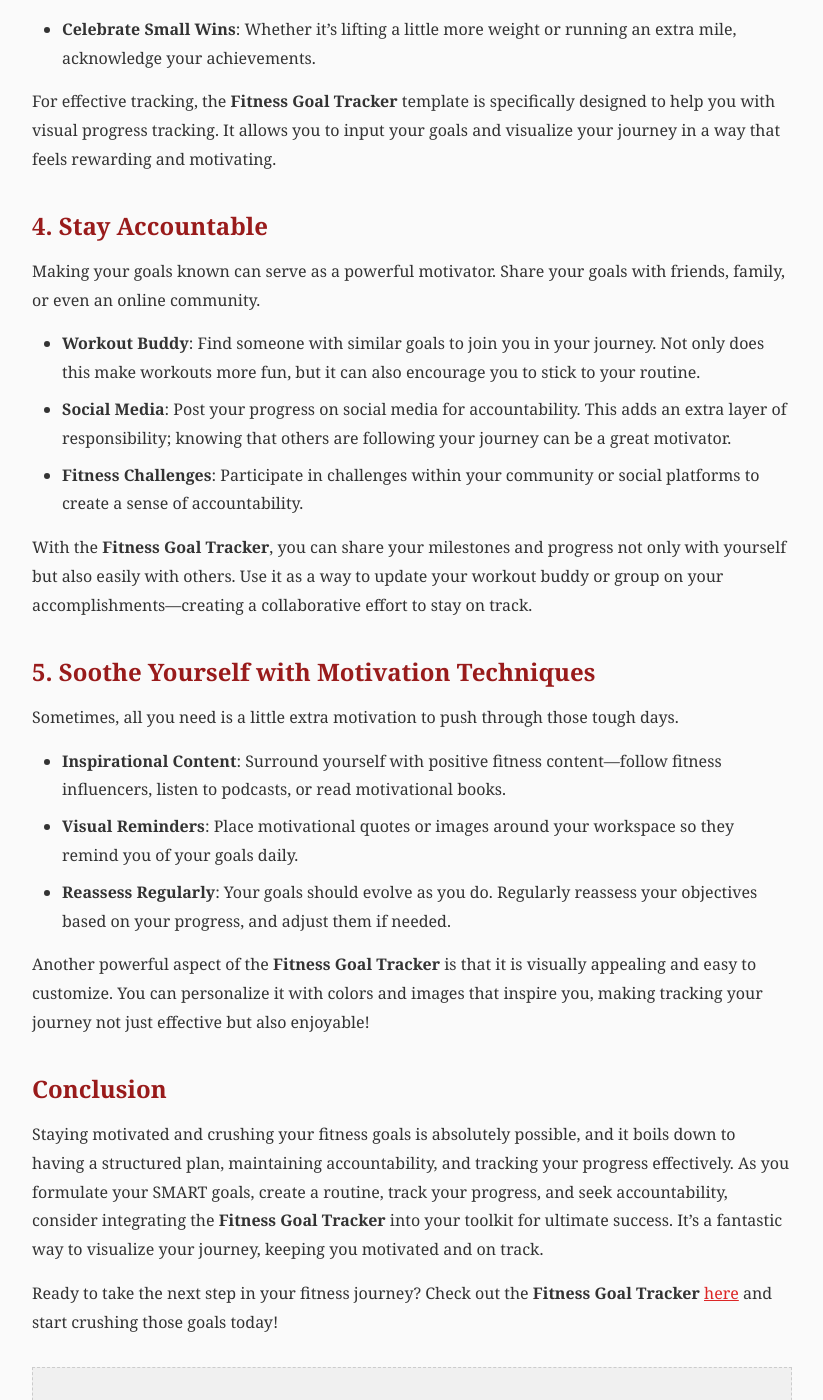
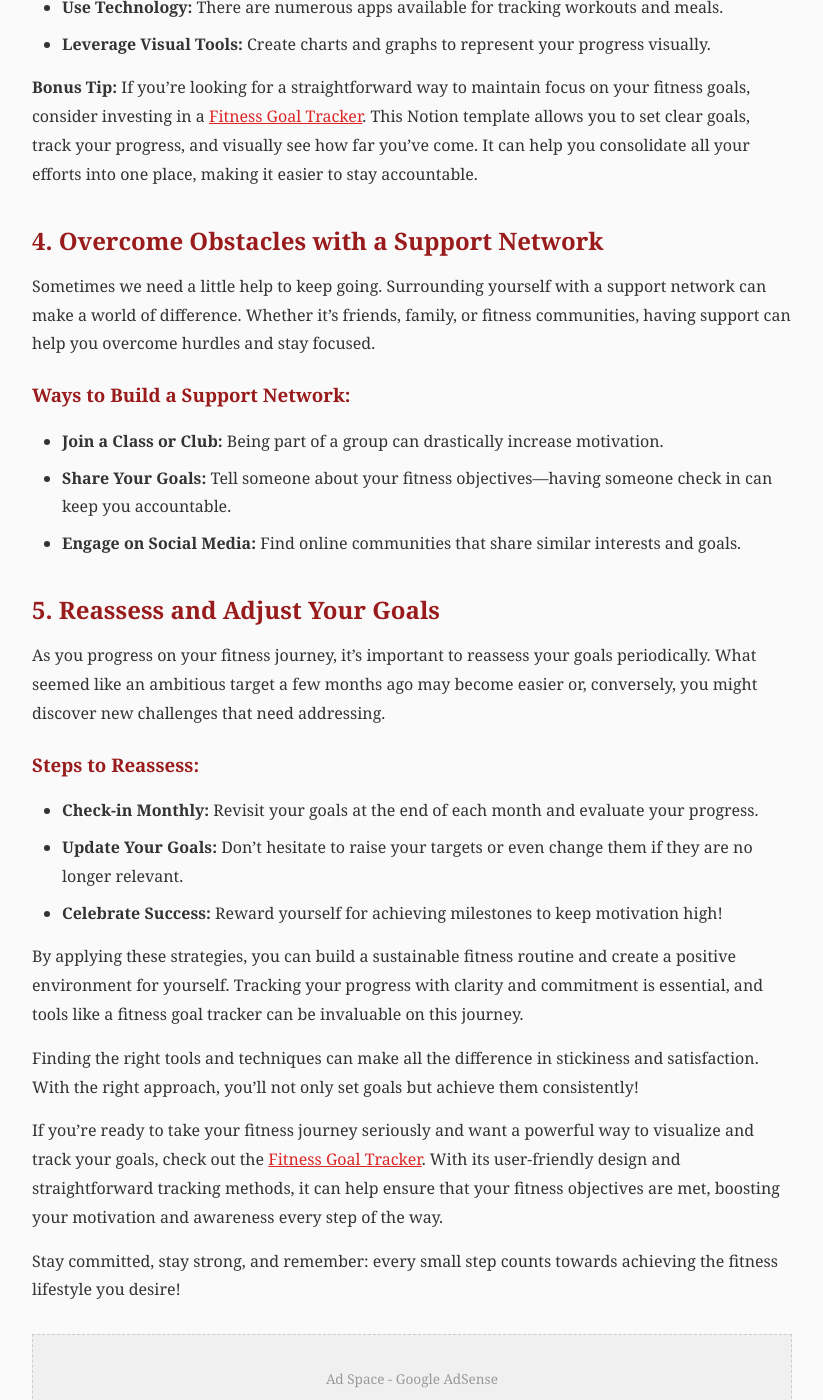
Before and after one commit to Kkumakkuma/FitnessDailyTips, a Jekyll site: the page built from _posts/2026-04-12-how-a-fitness-goal-tracker-can-transform-your-fitness-game.md, in a window 1280 px wide and 1400 px high, scrolled down 1843 px. Shown: the whole window, without its empty margins (228-1051 px from the left). Built offline with Jekyll 4.4.1, drawn with Linux system fonts in a browser that asks for light colours; comment, search, counter and statistics services are not loaded; some of the changed text lies outside the part shown.

Commit message:
Auto-publish new article 2026-04-12-2118

```diff
--- a/_posts/2026-04-12-how-a-fitness-goal-tracker-can-transform-your-fitness-game.md
+++ b/_posts/2026-04-12-how-a-fitness-goal-tracker-can-transform-your-fitness-game.md
@@ -1,69 +1,68 @@
 ---
 layout: post
 title: "How a Fitness Goal Tracker Can Transform Your Fitness Game"
-date: 2026-04-12 03:56:08 +0000
+date: 2026-04-12 21:18:32 +0000
 categories: [product-review]
 description: "Set and crush your fitness goals with visual progress tracking."
 ---
 
-# How to Stay Motivated and Crush Your Fitness Goals
+# How to Stay Focused on Your Fitness Goals: Tips for Success
 
-We’ve all been there—setting ambitious fitness goals at the beginning of the year, only to watch them fizzle out a few months later. Whether it’s getting into a consistent workout routine, eating healthier, or prepping for a marathon, about 60% of people tend to abandon their resolutions. But it doesn’t have to be that way! With the right strategies in place, you can stay motivated and actually achieve those fitness goals you set. In this post, I’ll share some practical tips to help you remain on course, while also introducing a fantastic tool that can make tracking your progress a breeze.
+Finding the motivation to achieve your fitness goals can often feel like an uphill battle. You might start with great enthusiasm, only to find that after a few weeks, your motivation dwindles, and your goals fade into the background. Many of us have experienced this frustrating cycle of setting ambitious fitness objectives and then struggling to stay on track.
 
-## 1. Set SMART Goals
+But what if there were better ways to organize, visualize, and enhance your commitment to your fitness journey? In this post, I’m sharing practical tips to help you not only set your fitness goals but also stick to them.
 
-The first step in crushing your fitness goals is setting SMART goals. This acronym stands for Specific, Measurable, Achievable, Relevant, and Time-bound.
+## 1. Define Clear and Achievable Goals
 
-- **Specific**: Instead of saying, "I want to get fit," specify what that looks like. For example, “I want to run 5 kilometers without stopping.”
-- **Measurable**: Use metrics to track progress. For example, “Lose 10 pounds in three months" is much easier to measure than simply aiming to "lose weight."
-- **Achievable**: While you should push yourself, your goals should also be realistic.
-- **Relevant**: Make sure your goals resonate with your lifestyle and aspirations.
-- **Time-bound**: Set deadlines to help with accountability.
+One of the biggest hurdles in fitness isn't just setting goals but ensuring those goals are specific, measurable, attainable, relevant, and time-bound (SMART). Instead of saying, "I want to get fit," make a declaration that’s specific, like, "I want to run a 5K in under 30 minutes by June."
 
-By framing your goals this way, you provide yourself with a structured path to success, making it easier to avoid the pitfalls of vague aspirations.
+### Tips for Defining Your Goals:
+- **Be Specific:** Define what “fit” means to you. Is it strength, endurance, flexibility, or a combination?
+- **Make it Measurable:** Include concrete metrics—weight lost, distance run, or reps completed.
+- **Set a Deadline:** Timelines create urgency and help you focus your efforts.
 
-## 2. Create a Routine
+## 2. Create a Consistent Routine
 
-Consistency is key when it comes to fitness. A well-structured routine can instill discipline, making it easier to form healthy habits.
+After you’ve set your goals, the next step is establishing a consistent routine. Consistency is key when it comes to fitness. A solid routine not only helps integrate workouts into your day but also builds long-term habits.
 
-- Dedicate specific days and times for workouts.
-- Mix different types of exercises—cardio, strength training, and flexibility—to keep boredom at bay.
-- Plan your meals ahead to avoid impulse eating.
+### Strategies for Building a Routine:
+- **Schedule Workouts:** Treat your exercise time like any other important appointment. Put it in your calendar.
+- **Find an Activity You Enjoy:** Whether it's yoga, lifting weights, or dancing, choose activities that you look forward to.
+- **Be Flexible but Committed:** Life gets busy, so be willing to adapt your schedule. If you miss a workout, don’t let it derail your entire week.
 
-You could keep track of your routine in a physical planner, but a more efficient way is to use a digital tool that lets you visualize your progress. This is where the **Fitness Goal Tracker** can come in handy. It allows you to easily map out your workouts and nutrition plans, giving you a clear visual of your journey. Check it out [here](https://smarttemplatesell.gumroad.com/l/fitness-goals).
+## 3. Track Your Progress Regularly
 
-## 3. Track Your Progress
+It can be disheartening to grind through workouts without seeing visible progress. Many people quit because they don’t see the results they were expecting. By regularly tracking your fitness journey, you can visualize your progress and celebrate small victories along the way, keeping motivation levels high.
 
-One of the most effective ways to stay motivated is by tracking your progress. When you visibly see how far you’ve come, it can boost your morale and encourage you to keep going.
+### Effective Ways to Track Progress:
+- **Keep a Journal:** Note your workouts, feelings, energy levels, and foods eaten. This will give you insights into what works.
+- **Use Technology:** There are numerous apps available for tracking workouts and meals.
+- **Leverage Visual Tools:** Create charts and graphs to represent your progress visually.
 
-- **Daily Logs**: Consider logging your workouts and nutrition daily. This will not only help you identify early on if you’re straying from your goals but also assist you in recognizing patterns in your performance.
-- **Weekly Reviews**: Set aside time weekly to review your progress and adapt your strategy as needed.
-- **Celebrate Small Wins**: Whether it’s lifting a little more weight or running an extra mile, acknowledge your achievements.
+**Bonus Tip:** If you’re looking for a straightforward way to maintain focus on your fitness goals, consider investing in a [Fitness Goal Tracker](https://smarttemplatesell.gumroad.com/l/fitness-goals). This Notion template allows you to set clear goals, track your progress, and visually see how far you’ve come. It can help you consolidate all your efforts into one place, making it easier to stay accountable.
 
-For effective tracking, the **Fitness Goal Tracker** template is specifically designed to help you with visual progress tracking. It allows you to input your goals and visualize your journey in a way that feels rewarding and motivating.
+## 4. Overcome Obstacles with a Support Network
 
-## 4. Stay Accountable
+Sometimes we need a little help to keep going. Surrounding yourself with a support network can make a world of difference. Whether it's friends, family, or fitness communities, having support can help you overcome hurdles and stay focused.
 
-Making your goals known can serve as a powerful motivator. Share your goals with friends, family, or even an online community.
+### Ways to Build a Support Network:
+- **Join a Class or Club:** Being part of a group can drastically increase motivation.
+- **Share Your Goals:** Tell someone about your fitness objectives—having someone check in can keep you accountable.
+- **Engage on Social Media:** Find online communities that share similar interests and goals.
 
-- **Workout Buddy**: Find someone with similar goals to join you in your journey. Not only does this make workouts more fun, but it can also encourage you to stick to your routine.
-- **Social Media**: Post your progress on social media for accountability. This adds an extra layer of responsibility; knowing that others are following your journey can be a great motivator.
-- **Fitness Challenges**: Participate in challenges within your community or social platforms to create a sense of accountability.
+## 5. Reassess and Adjust Your Goals
 
-With the **Fitness Goal Tracker**, you can share your milestones and progress not only with yourself but also easily with others. Use it as a way to update your workout buddy or group on your accomplishments—creating a collaborative effort to stay on track.
+As you progress on your fitness journey, it's important to reassess your goals periodically. What seemed like an ambitious target a few months ago may become easier or, conversely, you might discover new challenges that need addressing.
 
-## 5. Soothe Yourself with Motivation Techniques
+### Steps to Reassess:
+- **Check-in Monthly:** Revisit your goals at the end of each month and evaluate your progress.
+- **Update Your Goals:** Don't hesitate to raise your targets or even change them if they are no longer relevant.
+- **Celebrate Success:** Reward yourself for achieving milestones to keep motivation high!
 
-Sometimes, all you need is a little extra motivation to push through those tough days.
+By applying these strategies, you can build a sustainable fitness routine and create a positive environment for yourself. Tracking your progress with clarity and commitment is essential, and tools like a fitness goal tracker can be invaluable on this journey.
 
-- **Inspirational Content**: Surround yourself with positive fitness content—follow fitness influencers, listen to podcasts, or read motivational books.
-- **Visual Reminders**: Place motivational quotes or images around your workspace so they remind you of your goals daily.
-- **Reassess Regularly**: Your goals should evolve as you do. Regularly reassess your objectives based on your progress, and adjust them if needed.
+Finding the right tools and techniques can make all the difference in stickiness and satisfaction. With the right approach, you’ll not only set goals but achieve them consistently!
 
-Another powerful aspect of the **Fitness Goal Tracker** is that it is visually appealing and easy to customize. You can personalize it with colors and images that inspire you, making tracking your journey not just effective but also enjoyable!
+If you're ready to take your fitness journey seriously and want a powerful way to visualize and track your goals, check out the [Fitness Goal Tracker](https://smarttemplatesell.gumroad.com/l/fitness-goals). With its user-friendly design and straightforward tracking methods, it can help ensure that your fitness objectives are met, boosting your motivation and awareness every step of the way.
 
-## Conclusion
-
-Staying motivated and crushing your fitness goals is absolutely possible, and it boils down to having a structured plan, maintaining accountability, and tracking your progress effectively. As you formulate your SMART goals, create a routine, track your progress, and seek accountability, consider integrating the **Fitness Goal Tracker** into your toolkit for ultimate success. It’s a fantastic way to visualize your journey, keeping you motivated and on track.
-
-Ready to take the next step in your fitness journey? Check out the **Fitness Goal Tracker** [here](https://smarttemplatesell.gumroad.com/l/fitness-goals) and start crushing those goals today!
+Stay committed, stay strong, and remember: every small step counts towards achieving the fitness lifestyle you desire!
```
